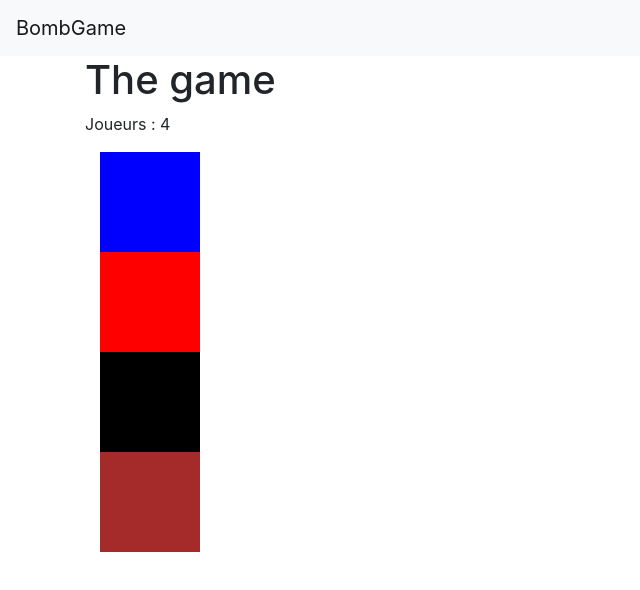
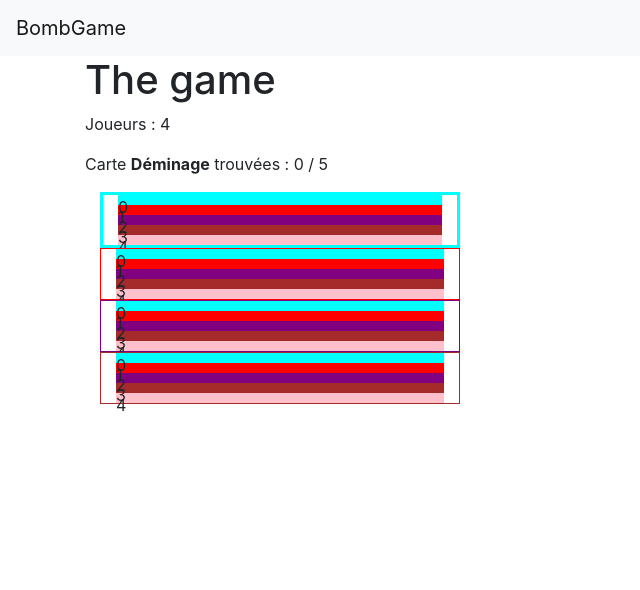
Before and after one commit to louiszgn/BombGame, an Angular app: page /game/4 in a window 1280 px wide. Shown: the top 590 px of the page, without its empty margins (0-640 px from the left). Built offline with nearby package versions, Linux system fonts and the light colour scheme.

Commit message:
Début de gameplay

```diff
--- a/src/app/game/game.component.html
+++ b/src/app/game/game.component.html
@@ -1,5 +1,5 @@
 <h1>{{ title }}</h1>
-<p>Joueurs : {{nbJoueurs}}</p>
+<p>Joueurs : {{ nbJoueurs }}</p> <p>Carte <strong>Déminage</strong> trouvées : {{ deminageTrouve }} / {{ deminageTotal }}</p>
 
-<div id="game-container" class="col-12">
+<div id="game-container" class="col-12" (click)="selectedCard($event)">
 </div>
--- a/src/app/game/game.component.ts
+++ b/src/app/game/game.component.ts
@@ -11,6 +11,9 @@ import { Carte } from '../carte';
 export class GameComponent implements OnInit {
   title = 'The game';
   public nbJoueurs: string;
+  public numJoueur:number;
+  public deminageTotal: number;
+  public deminageTrouve: number;
 
   constructor(private route: ActivatedRoute) {}
 
@@ -21,7 +24,6 @@ export class GameComponent implements OnInit {
     this.nbJoueurs = this.route.snapshot.paramMap.get('nbJoueurs');
     this.beginGame();
   }
-
 
 
   public beginGame(){
@@ -70,9 +72,10 @@ export class GameComponent implements OnInit {
   let carteDeminage: number = Math.floor(gameCards*0.25);
   let carteLeurre: number = gameCards - (carteDeminage+1);
   var i:number ;
+  this.deminageTotal = carteDeminage;
 
   for( i=carteDeminage ; i> 0 ; i-- ) {
-      let card: Carte = new Carte('Deminage');
+      let card: Carte = new Carte('Déminage');
       this.deck.push(card);
   }
 
@@ -96,15 +99,44 @@ export class GameComponent implements OnInit {
         element.addCarte(this.deck[rand]);
         this.deck.splice(rand, 1);
       }
-      console.log(element.deck);
     });
   }
 
   public game(){
-    let numJoueur: number = 1;
+    this.numJoueur = 1;
+    this.deminageTrouve = 0;
 
     this.joueurs.forEach(element => {
+      let compteur: number = 0;
+
       document.getElementById("game-container").innerHTML += '<div id="'+element.JoueurNumber+'" class="div-joueur col-4 border-1"></div>';
+
+      element.deck.forEach(carte => {
+        // document.getElementById(element.JoueurNumber.toString()).innerHTML += '<div class="div-carte" (click)="selectedCard($event)">'+ carte.nom+'</div>';
+        document.getElementById(element.JoueurNumber.toString()).innerHTML += '<div id="'+element.JoueurNumber.toString()+'-'+compteur+'" class="div-carte" (click)="selectedCard($event)">'+compteur+'</div>';
+        compteur++;
+      });
     });
+
+    document.getElementById(this.numJoueur.toString()).classList.add("active-joueur");
+  }
+
+  public selectedCard(e){
+    let selectedPlayer = e.target.parentNode.id;
+
+    if(selectedPlayer == this.numJoueur) return; // Ne fais rien si la carte séléctionnée appartient au joueur actuel
+
+    let cardInfos = e.target.id.split('-'); // [0] = Id du joueur ||||| [1] = Position de la carte
+    let cardName = this.joueurs[cardInfos[0]].deck[cardInfos[1]].nom;
+    this.joueurs[cardInfos[0]].deck.splice(cardInfos[1], 1); // IL FAUT ACTUALISER LES DIV DES CARTES POUR QU'ELLES DISPARAISSENT APRES CA
+
+    alert("C'était une carte <strong>"+cardName+"</strong> !");
+
+    document.getElementById(this.numJoueur.toString()).classList.remove("active-joueur");
+    this.numJoueur = cardInfos[0];
+    document.getElementById(this.numJoueur.toString()).classList.add("active-joueur");
+
+    if (cardName === "Déminage") this.deminageTrouve++; // Sûrement à mettre dans la fonction qui vérifie si la partie est finie
+
   }
 }
--- a/src/styles.css
+++ b/src/styles.css
@@ -2,14 +2,20 @@
 @import '~bootstrap/dist/css/bootstrap.min.css';
 
 /***** Game *****/
-.div-joueur {
-    width: 100px;
-    height: 100px;
-}
-.div-joueur:nth-child(1) { background-color: blue; }
-.div-joueur:nth-child(2) { background-color: red; }
-.div-joueur:nth-child(3) { background-color: black; }
-.div-joueur:nth-child(4) { background-color: brown; }
-.div-joueur:nth-child(5) { background-color: pink; }
-.div-joueur:nth-child(6) { background-color: yellow; }
+.div-joueur { border: 1px solid transparent; }
+.div-joueur:nth-child(1) { border-color: cyan; }
+.div-joueur:nth-child(2) { border-color: red; }
+.div-joueur:nth-child(3) { border-color: purple; }
+.div-joueur:nth-child(4) { border-color: brown; }
+.div-joueur:nth-child(5) { border-color: pink; }
+.div-joueur:nth-child(6) { border-color: yellow; }
+
+.active-joueur { border-width: 3px; }
+
+.div-carte { width: 100%; height: 10px; }
+.div-carte:nth-child(1) { background-color: cyan; }
+.div-carte:nth-child(2) { background-color: red; }
+.div-carte:nth-child(3) { background-color: purple; }
+.div-carte:nth-child(4) { background-color: brown; }
+.div-carte:nth-child(5) { background-color: pink; }
 /***** Fin Game *****/
```
